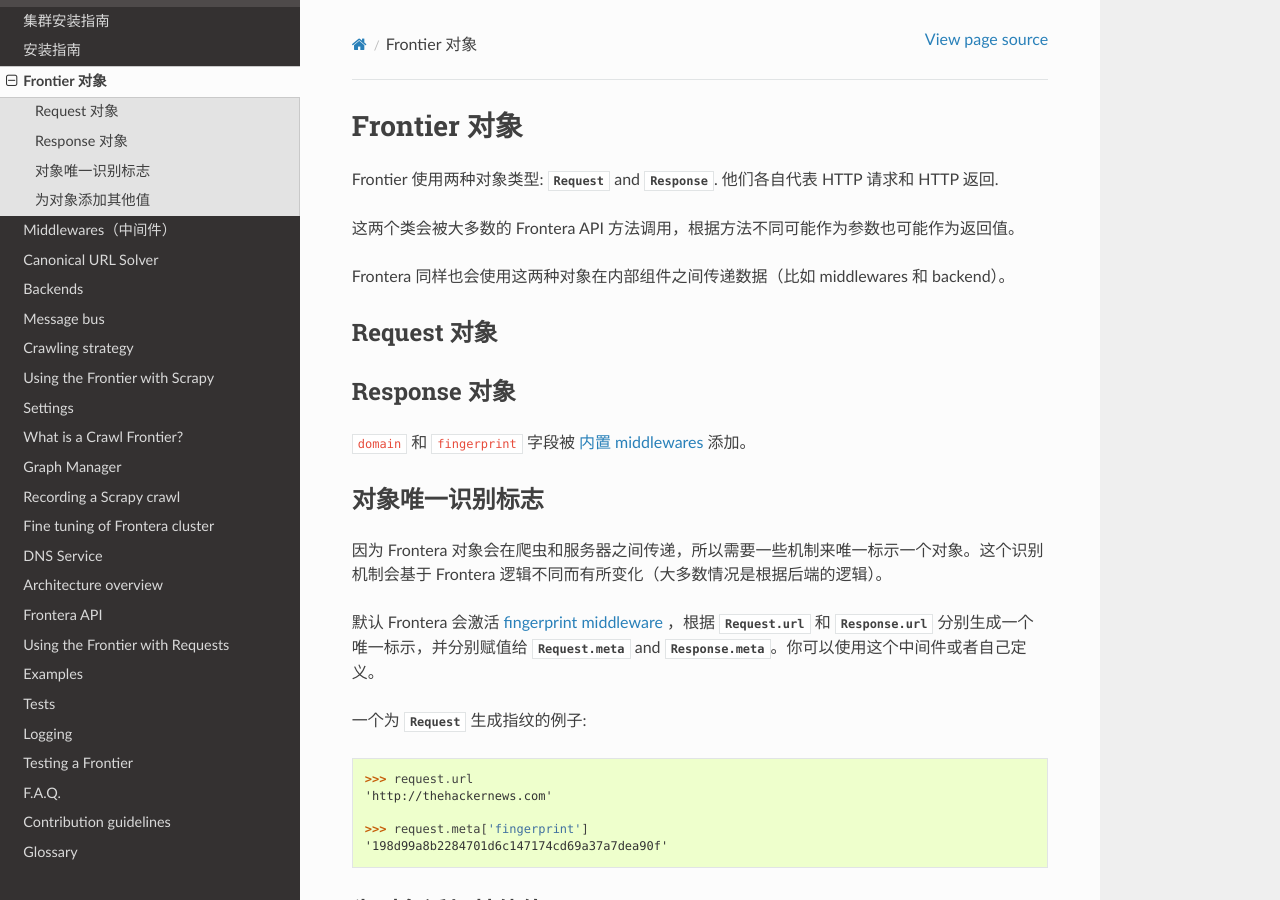
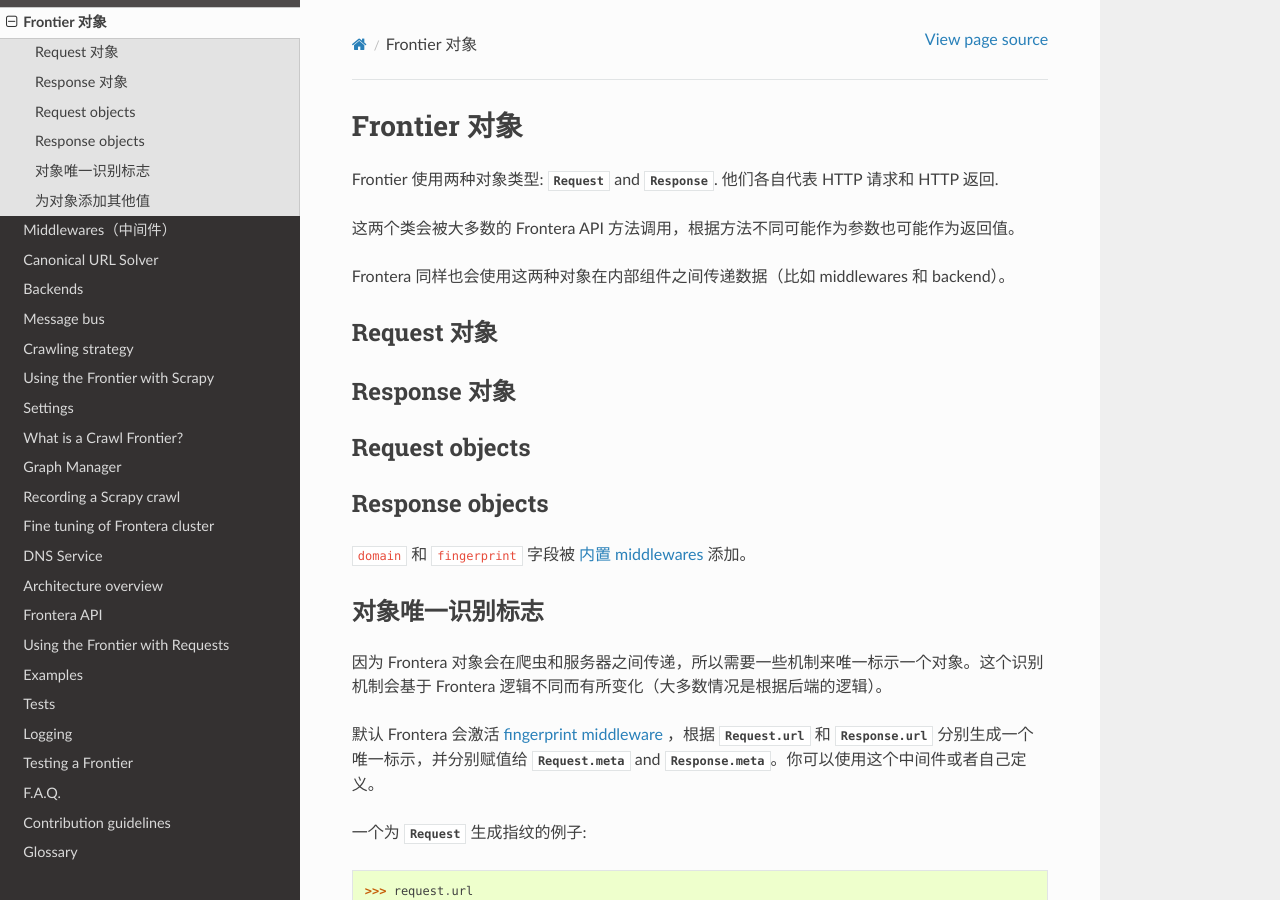
Before and after one commit to xsren/frontera-docs-zh_CN, a Sphinx documentation site: the page built from docs/source/topics/frontier-objects.rst, in a window 1280 px wide and 900 px high. Built offline with Sphinx 7.4.7 and the Read the Docs theme 2.0.0, drawn with Linux system fonts in a browser that asks for light colours.

```diff
--- a/docs/source/topics/frontier-objects.rst
+++ b/docs/source/topics/frontier-objects.rst
@@ -21,6 +21,20 @@
 
 .. class:: frontera.core.models.Response
     :members:
+
+Request objects
+===============
+
+.. class:: frontera.core.models.Request
+    :members:
+
+
+Response objects
+================
+
+.. class:: frontera.core.models.Response
+    :members:
+
 
 ``domain`` 和 ``fingerprint`` 字段被 :ref:`内置 middlewares <frontier-built-in-middleware>` 添加。
 
```
